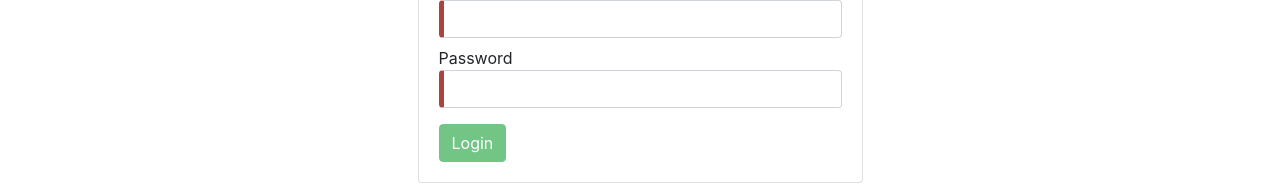
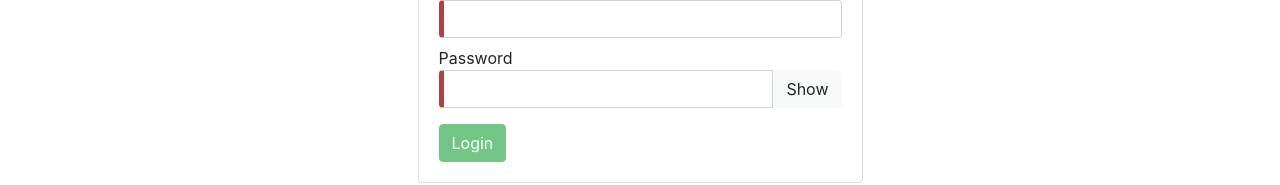
Before and after one commit to Eugineer0/CarRental, an Angular app in the folder Frontend/CarRentalAdmin/: page /login in a window 1280 px wide. Shown: the part 168-353 px from the top of the page. Built offline with nearby package versions, Linux system fonts and the light colour scheme.

Commit message:
Added show/hide password button

```diff
--- a/Frontend/CarRentalAdmin/src/app/_services/auth.guard.ts
+++ b/Frontend/CarRentalAdmin/src/app/_services/auth.guard.ts
@@ -19,7 +19,7 @@ export class AuthGuard implements CanActivate {
   ) {
   }
 
-  canActivate(
+  public canActivate(
     route: ActivatedRouteSnapshot,
     state: RouterStateSnapshot
   ): boolean {
@@ -31,6 +31,7 @@ export class AuthGuard implements CanActivate {
       ['login'],
       {queryParams: {returnUrl: state.url}}
     );
+
     return false;
   }
 }
--- a/Frontend/CarRentalAdmin/src/app/_services/auth.service.ts
+++ b/Frontend/CarRentalAdmin/src/app/_services/auth.service.ts
@@ -11,7 +11,7 @@ import { TokenService } from "./token.service";
 
 @Injectable()
 export class AuthService {
-  private loggedIn = false
+  private loggedIn: boolean = false
 
   constructor(
     private http: HttpClient,
@@ -41,11 +41,6 @@ export class AuthService {
       )
   }
 
-  public closeSession() {
-    this.tokenService.removeTokens();
-    this.loggedIn = false;
-  }
-
   public refresh(refreshToken: RefreshRequest): Observable<any> {
     return this.http.post<AuthResponse>('/api/refresh', refreshToken)
       .pipe(
@@ -57,16 +52,21 @@ export class AuthService {
       )
   }
 
-  public isLoggedIn() {
+  public closeSession(): void {
+    this.tokenService.removeTokens();
+    this.loggedIn = false;
+  }
+
+  private setSession(authResult: AuthResponse): void {
+    this.tokenService.setTokens(authResult);
+    this.loggedIn = true;
+  }
+
+  public isLoggedIn(): boolean {
     return this.loggedIn;
   }
 
-  public isLoggedOut() {
+  public isLoggedOut(): boolean {
     return !this.loggedIn;
   }
-
-  private setSession(authResult: AuthResponse) {
-    this.tokenService.setTokens(authResult);
-    this.loggedIn = true;
-  }
 }
--- a/Frontend/CarRentalAdmin/src/app/_services/token.service.ts
+++ b/Frontend/CarRentalAdmin/src/app/_services/token.service.ts
@@ -1,5 +1,4 @@
 import { Injectable } from '@angular/core';
-import { AuthService } from "./auth.service";
 import { AuthResponse } from "../_models/auth-responce";
 
 @Injectable({
@@ -18,12 +17,12 @@ export class TokenService {
     return localStorage.getItem('refresh_token');
   }
 
-  public setTokens(tokenPair: AuthResponse) {
+  public setTokens(tokenPair: AuthResponse): void {
     localStorage.setItem('access_token', tokenPair.accessToken);
     localStorage.setItem('refresh_token', tokenPair.refreshToken);
   }
 
-  public removeTokens() {
+  public removeTokens(): void {
     localStorage.removeItem('access_token');
     localStorage.removeItem('refresh_token');
   }
--- a/Frontend/CarRentalAdmin/src/app/app.component.html
+++ b/Frontend/CarRentalAdmin/src/app/app.component.html
@@ -21,8 +21,6 @@
       <li class="nav-item">
         <a
           *ngIf="isLoggedIn()"
-          routerLink="/welcome"
-          routerLinkActive="active"
           class="nav-link"
           (click)="logout()"
         >Logout</a>
--- a/Frontend/CarRentalAdmin/src/app/app.component.ts
+++ b/Frontend/CarRentalAdmin/src/app/app.component.ts
@@ -1,6 +1,7 @@
 import { Component } from '@angular/core';
 
 import { AuthService } from './_services/auth.service';
+import { Router } from "@angular/router";
 
 @Component({
   selector: 'app-root',
@@ -9,7 +10,10 @@ import { AuthService } from './_services/auth.service';
 })
 export class AppComponent {
 
-  constructor(private authService: AuthService) {
+  constructor(
+    private authService: AuthService,
+    private router: Router
+  ) {
   }
 
   public isLoggedIn(): boolean {
@@ -21,6 +25,11 @@ export class AppComponent {
   }
 
   public logout() {
-    this.authService.logout().subscribe();
+    this.authService.logout()
+      .subscribe(
+        _ => {
+          this.router.navigate(['welcome']);
+        }
+      );
   }
 }
--- a/Frontend/CarRentalAdmin/src/app/login/login.component.html
+++ b/Frontend/CarRentalAdmin/src/app/login/login.component.html
@@ -33,19 +33,29 @@
               </div>
             </div>
             <label class="mb-0 mt-2" for="password">Password</label>
+            <div class="input-group mb-3">
               <input
                 #passwordField="ngModel"
                 required
                 minlength="5"
                 maxlength="25"
-              type="password"
+                [type]="getPasswordType()"
                 appPasswordConstraint="(?=.*[A-Z])(?=.*[0-9])(?=.*[a-z])"
                 name="password"
                 class="form-control"
                 id="password"
+                aria-describedby="button-addon2"
                 (ngModelChange)="resetAuthStatus()"
                 [(ngModel)]="admin.password"
               >
+              <button
+                type="button"
+                class="btn btn-light"
+                id="button-addon2"
+                (click)="changePasswordType()">
+                {{getButtonText()}}
+              </button>
+            </div>
             <div
               *ngIf="passwordField.invalid && (passwordField.dirty || passwordField.touched)"
               class="alert alert-danger"
--- a/Frontend/CarRentalAdmin/src/app/login/login.component.ts
+++ b/Frontend/CarRentalAdmin/src/app/login/login.component.ts
@@ -16,8 +16,10 @@ export class LoginComponent implements OnInit {
     password: ''
   };
 
-  authFailed = false;
-  returnUrl: string = '/';
+  private authFailed: boolean = false;
+  private returnUrl: string = '/';
+
+  private isVisiblePassword: boolean = false
 
   constructor(
     private authService: AuthService,
@@ -30,15 +32,15 @@ export class LoginComponent implements OnInit {
     this.returnUrl = this.route.snapshot.queryParams['returnUrl'] || '';
   }
 
-  public isAuthFailed() {
+  public isAuthFailed(): boolean {
     return this.authFailed;
   }
 
-  public resetAuthStatus() {
+  public resetAuthStatus(): void {
     this.authFailed = false;
   }
 
-  public onSubmit() {
+  public onSubmit(): void  {
     this.authService.login(this.admin)
       .subscribe(
         _ => {
@@ -49,4 +51,16 @@ export class LoginComponent implements OnInit {
         }
       );
   }
+
+  public changePasswordType(): void {
+    this.isVisiblePassword = !this.isVisiblePassword;
+  }
+
+  public getPasswordType(): string {
+    return this.isVisiblePassword ? 'text' : 'password';
+  }
+
+  getButtonText() {
+    return this.isVisiblePassword ? 'Hide' : 'Show';
+  }
 }
```
Lines whose indentation alone changed are shown as unchanged.
